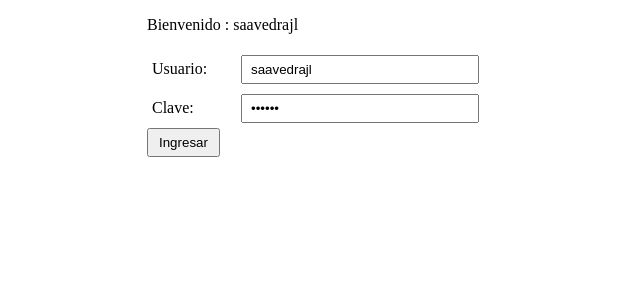
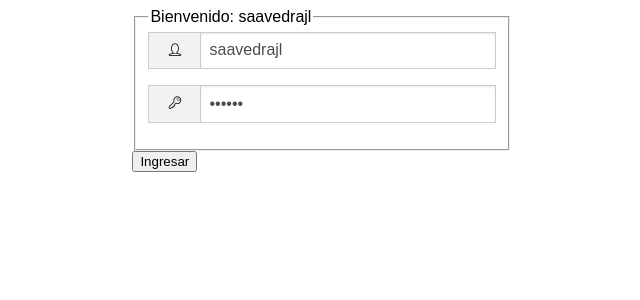
Before and after one commit to jldamians/login-session, a PHP site: page / in a window 1280 px wide. Shown: the top 300 px of the page, without its empty margins (318-958 px from the left). Run offline with PHP 8.4, Linux system fonts and the light colour scheme.

Commit message:
Utilizando font-icon

```diff
--- a/css/style.css
+++ b/css/style.css
@@ -1,26 +1,67 @@
-*{
+*, *:before, *:after {
 	        box-sizing: border-box;
 	    -ms-box-sizing: border-box;
 	   -moz-box-sizing: border-box;
 	-webkit-box-sizing: border-box;
 }
-label{
-	display: inline-block;
-	width: 25%;
-}
-input{
-	width: 70%;
-	padding: 5px 8px;
-}
-button{
-	padding: 5px 10px;
+
+body{
+	font-family: arial;
 }
 
-.form-group{
-	padding: 5px;
+.fila-completa{
+	width: 100%;
+	height: 2.35rem;
+	clear: both;
+}
+
+.fila-icono{
+	background: none repeat scroll 0% 0% #F2F2F2;
+	border-color: #CCC;
+	text-align: center;
+	border-style: solid;
+	border-width: 1px 0px 1px 1px;
+	font-size: 0.77778rem;
+	height: 2.35rem;
+	line-height: 2.35rem;
+	width: 15%;
+	float: left;
+}
+
+.fila-text{
+	width: 85%;
+	float: right;
+}
+
+input[type="text"], input[type="password"]
+{
+	background-color: #FFF;
+	border: 1px solid #CCC;
+	box-shadow: 0px 1px 2px rgba(0, 0, 0, 0.1) inset;
+	color: rgba(0, 0, 0, 0.70);
+	display: block;
+	font-size: 0.875rem;
+	height: 2.35rem;
+	margin: 0px 0px 1rem;
+	padding: 0.5rem;
+	transition: box-shadow 0.45s ease 0s, border-color 0.45s ease-in-out 0s;
+	width: 100%;
+
+	font-size: 16px;
+}
+
+input[type="text"]:focus,
+input[type="password"]:focus
+{
+	box-shadow: 0px 0px 5px #999;
+	border-color: #999;
+
+	background: none repeat scroll 0% 0% #FAFAFA;
+	border-color: #999;
+	outline: medium none;
 }
 
 form{
 	margin: 0 auto ;
-	width: 350px ;
+	width: 30% ;
 }
--- /dev/null
+++ b/css/style.icon.css
@@ -0,0 +1,49 @@
+@font-face {
+	font-family: 'icomoon';
+	src:url('../font/icomoon.eot?x01v5h');
+	src:url('../font/icomoon.eot?#iefixx01v5h') format('embedded-opentype'),
+		url('../font/icomoon.woff?x01v5h') format('woff'),
+		url('../font/icomoon.ttf?x01v5h') format('truetype'),
+		url('../font/icomoon.svg?x01v5h#icomoon') format('svg');
+	font-weight: normal;
+	font-style: normal;
+}
+
+[class^="icon-"], [class*=" icon-"] {
+	font-family: 'icomoon';
+	speak: none;
+	font-style: normal;
+	font-weight: normal;
+	font-variant: normal;
+	text-transform: none;
+	line-height: 1;
+
+	/* Better Font Rendering =========== */
+	-webkit-font-smoothing: antialiased;
+	-moz-osx-font-smoothing: grayscale;
+}
+
+.icon-user:before {
+	content: "\e600";
+}
+.icon-user2:before {
+	content: "\e601";
+}
+.icon-key:before {
+	content: "\e602";
+}
+.icon-key2:before {
+	content: "\e603";
+}
+.icon-user3:before {
+	content: "\e604";
+}
+.icon-key3:before {
+	content: "\e605";
+}
+.icon-user4:before {
+	content: "\e606";
+}
+.icon-key4:before {
+	content: "\e607";
+}
--- a/index.html
+++ b/index.html
@@ -7,6 +7,7 @@
         <meta name="viewport" content="width=device-width, initial-scale=1, maximum-scale=1">
 
         <link rel="stylesheet" href="css/style.css">
+        <link rel="stylesheet" href="css/style.icon.css">
     </head>
     <body ng-app="myApp">
         <section>
--- a/partials/tpl/login.tpl.html
+++ b/partials/tpl/login.tpl.html
@@ -1,5 +1,27 @@
 <form role="form" name="form1" ng-submit="login(user)">
-    <p>
+<fieldset>
+    <legend>Bienvenido: {{user.usuario}}</legend>
+    <div class="fila-completa">
+        <div class="fila-icono">
+            <span class="icon-user3"></span>
+        </div>
+
+        <div class="fila-text">
+            <input type="text" placeholder="Ingrese Usuario: saavedrajl"  ng-model="user.usuario" required>
+        </div>
+    </div>
+
+    <div class="fila-completa">
+        <div class="fila-icono">
+            <span class="icon-key3"></span>
+        </div>
+
+        <div class="fila-text">
+            <input type="password" placeholder="Ingrese Clave: 123456" ng-model="user.clave" required>
+        </div>
+    </div>
+</fieldset>
+    <!--<p>
         Bienvenido :
         <span>{{user.usuario}}</span>
     </p>
@@ -12,7 +34,7 @@
     <div class="form-group">
         <label>Clave:</label>
         <input type="password" placeholder="Ingrese Clave: 123456" ng-model="user.clave" required>
-    </div>
+    </div>-->
 
     <button class="btn btn-default" type="submit" ng-disabled="form1.$invalid">Ingresar</button>
 
```
Also changed, not shown: font/icomoon.ttf (added), font/icomoon.woff (added), 2 other files.
